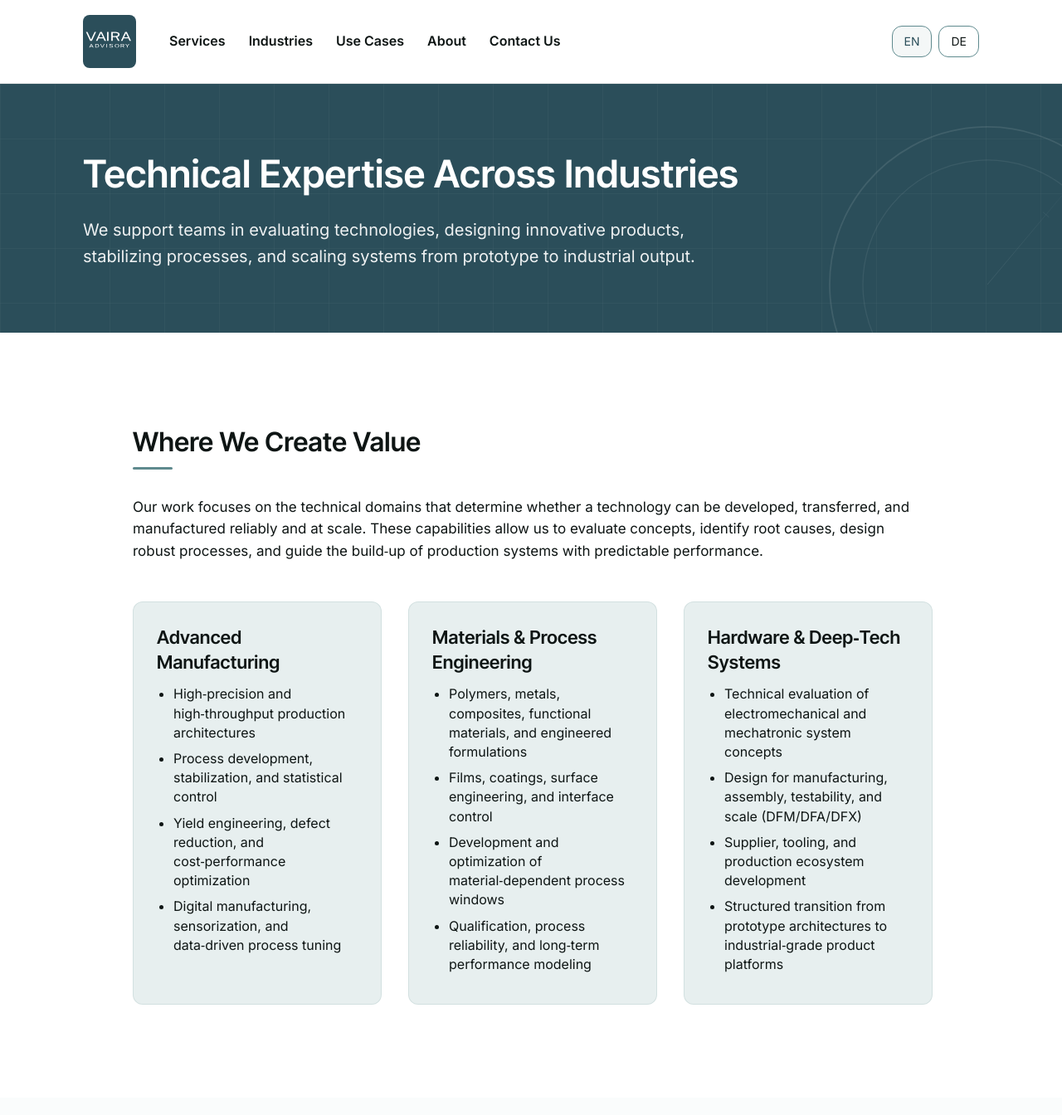
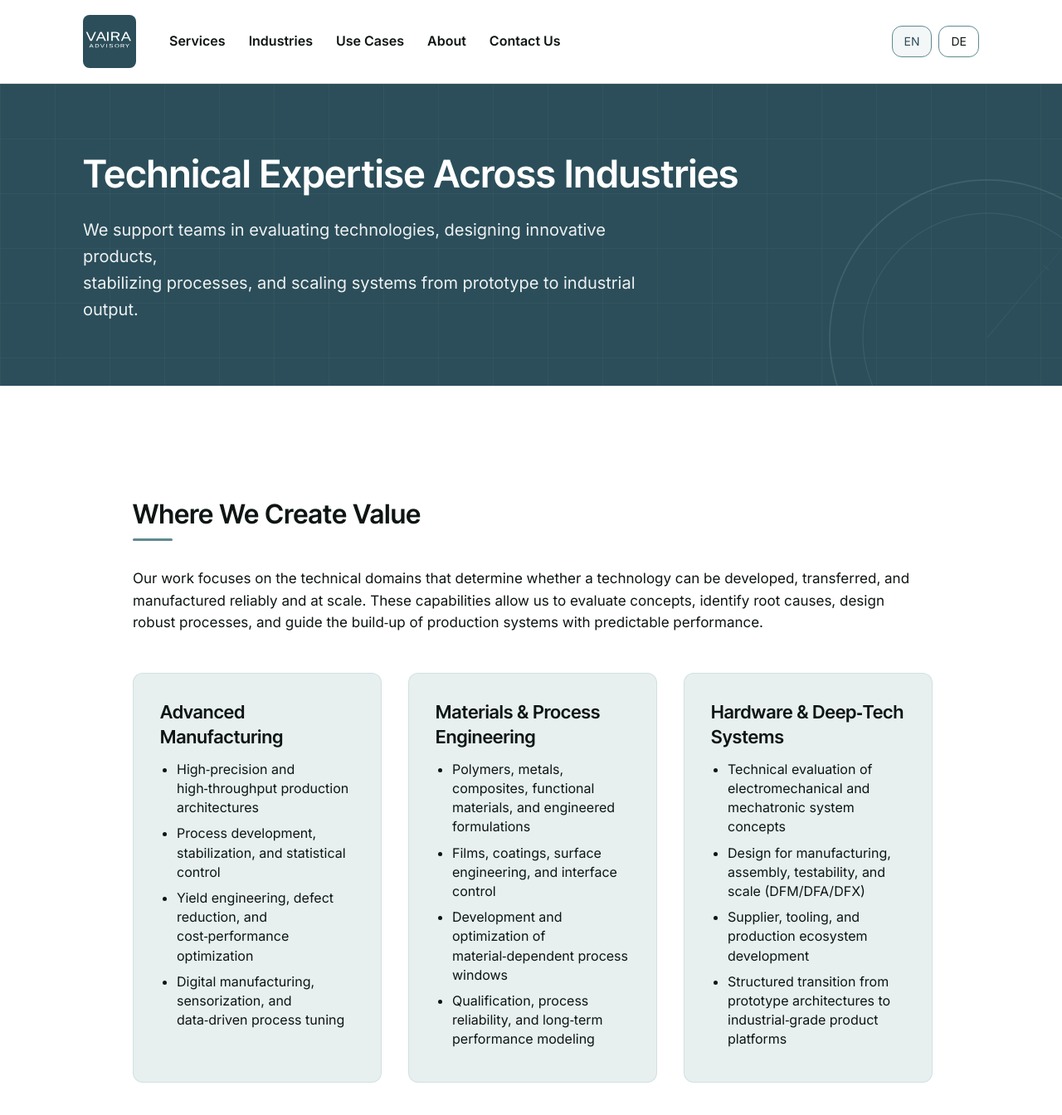
Before and after one commit to raphaelheeb/vaira-advisory, a Jekyll site: the page built from industries/index.html, in a window 1280 px wide and 1400 px high. Shown: the top 1344 px of the window at 83% size. Built offline with Jekyll 4.4.1, drawn with Linux system fonts in a browser that asks for light colours.

Commit message:
Update styles.css

```diff
--- a/assets/css/styles.css
+++ b/assets/css/styles.css
@@ -918,3 +918,122 @@
     height: 40px;
   }
 }
+
+/* =========================================================
+   VAIRA Industries Page — Mobile Enhancements
+   ========================================================= */
+
+@media (max-width: 600px) {
+  .hero-sub {
+    font-size: 17px;
+    line-height: 1.55;
+    max-width: 100%;
+  }
+}
+
+@media (max-width: 600px) {
+  #services .card {
+    padding: 24px;
+  }
+}
+
+@media (max-width: 600px) {
+  .why-grid {
+    grid-template-columns: 1fr !important;
+    gap: 28px;
+  }
+
+  .feature-block {
+    flex-direction: column;
+    align-items: flex-start;
+    padding: 20px 20px;
+  }
+
+  .feature-block-icon {
+    margin-bottom: 12px;
+  }
+}
+
+@media (max-width: 768px) {
+  .industries-why-inner {
+    grid-template-columns: 1fr !important;
+    row-gap: 40px;
+  }
+
+  .industries-why-illustration {
+    max-width: 320px;
+    margin: 0 auto;
+  }
+}
+
+@media (max-width: 600px) {
+  h2 {
+    font-size: 26px;
+    line-height: 1.3;
+    margin-bottom: 28px;
+  }
+}
+
+@media (max-width: 600px) {
+  .section {
+    padding-top: 64px;
+    padding-bottom: 64px;
+  }
+}
+/* =========================================================
+   VAIRA Industries Page — Desktop Enhancements
+   ========================================================= */
+
+@media (min-width: 1200px) {
+  .hero-sub {
+    max-width: 680px;
+  }
+}
+
+@media (min-width: 1200px) {
+  #services .card {
+    padding: 32px;
+  }
+}
+
+@media (min-width: 1200px) {
+  .feature-block {
+    padding: 28px 32px;
+    min-height: 180px;
+  }
+
+  .feature-block-icon svg {
+    width: 64px;
+    height: 64px;
+  }
+}
+
+@media (min-width: 1200px) {
+  .industries-why-illustration {
+    max-width: 380px;
+    margin-top: 8px;
+  }
+
+  .industries-why-text {
+    max-width: 540px;
+  }
+}
+
+@media (min-width: 1200px) {
+  h2 {
+    max-width: 720px;
+  }
+}
+
+@media (min-width: 1200px) {
+  .feature-block p {
+    max-width: 420px;
+  }
+}
+
+@media (min-width: 1200px) {
+  .section {
+    padding-top: calc(var(--section-space) * 1.2);
+    padding-bottom: calc(var(--section-space) * 1.2);
+  }
+}
```
